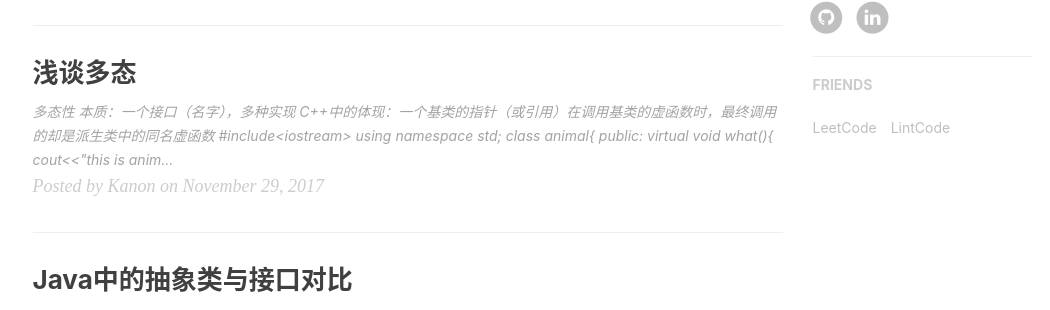
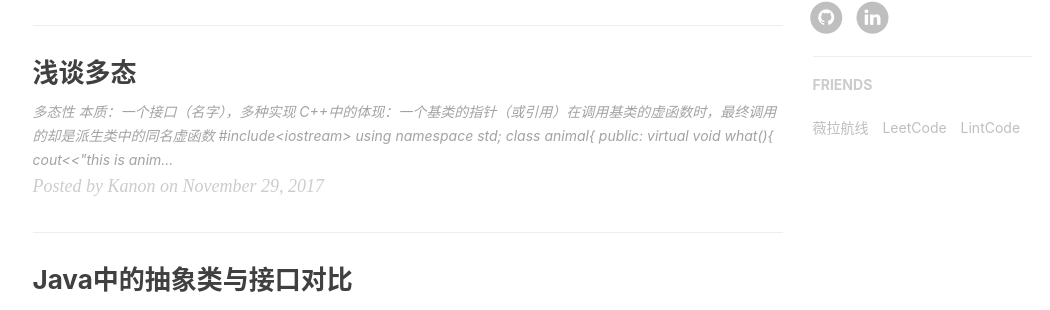
Before and after one commit to kanonjz/kanonjz.github.io, a Jekyll site: the page built from index.html, in a window 1280 px wide and 900 px high, scrolled down 708 px. Shown: the part 141-451 px from the top of the window, without its empty margins (135-1185 px from the left). Built offline with Jekyll 4.4.1, drawn with Linux system fonts in a browser that asks for light colours; nearby versions of some CDN libraries; the list of posts is cut into pages by our own code; comment, search, counter and statistics services are not loaded.

Commit message:
Update _config.yml

```diff
--- a/_config.yml
+++ b/_config.yml
@@ -84,6 +84,10 @@ service-worker: true
 # Friends
 friends: [
     {
+        title: "薇拉航线",
+        href: "http://www.zuozuovera.cn/"
+    },
+    {
         title: "LeetCode",
         href: "https://leetcode.com/"
     },
```
